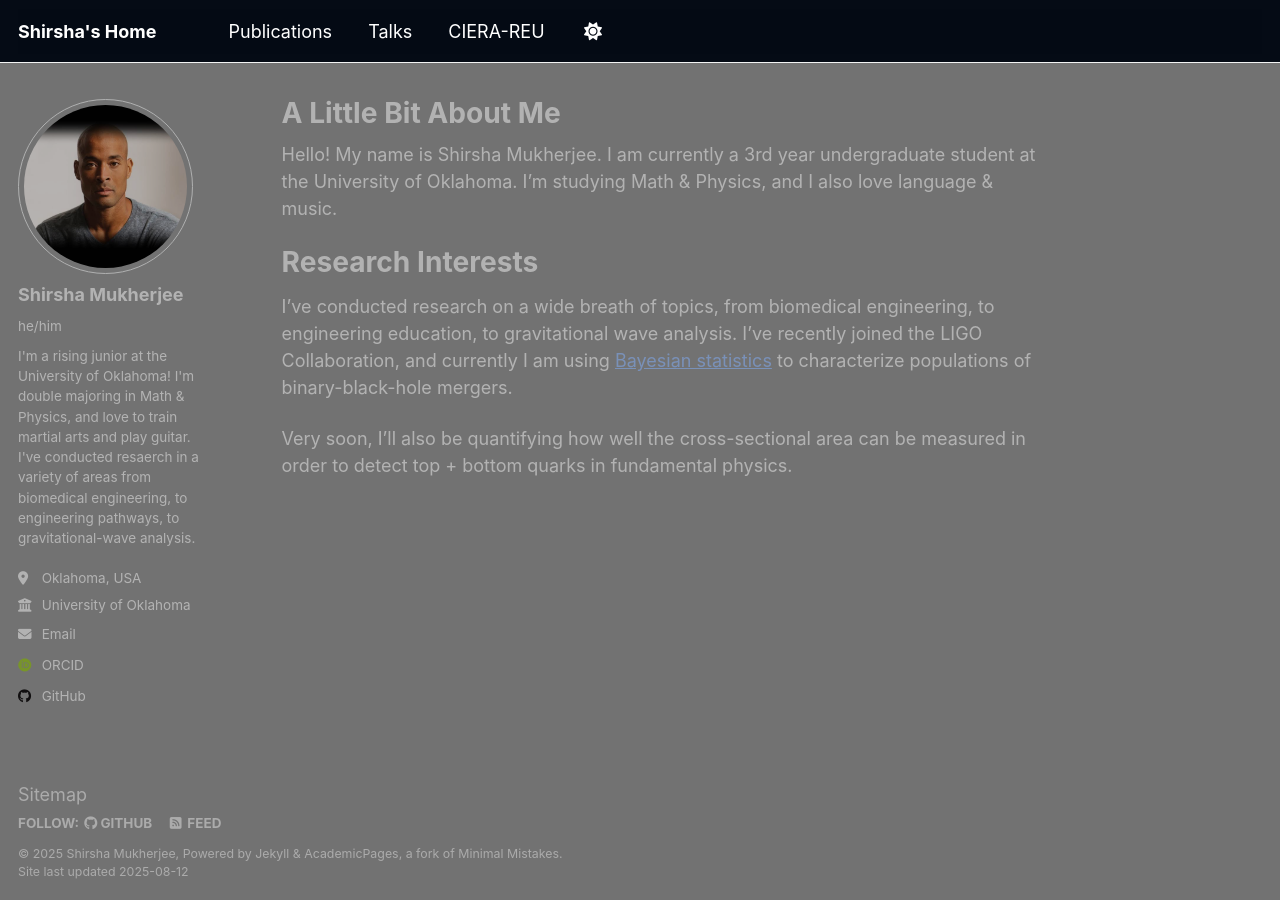
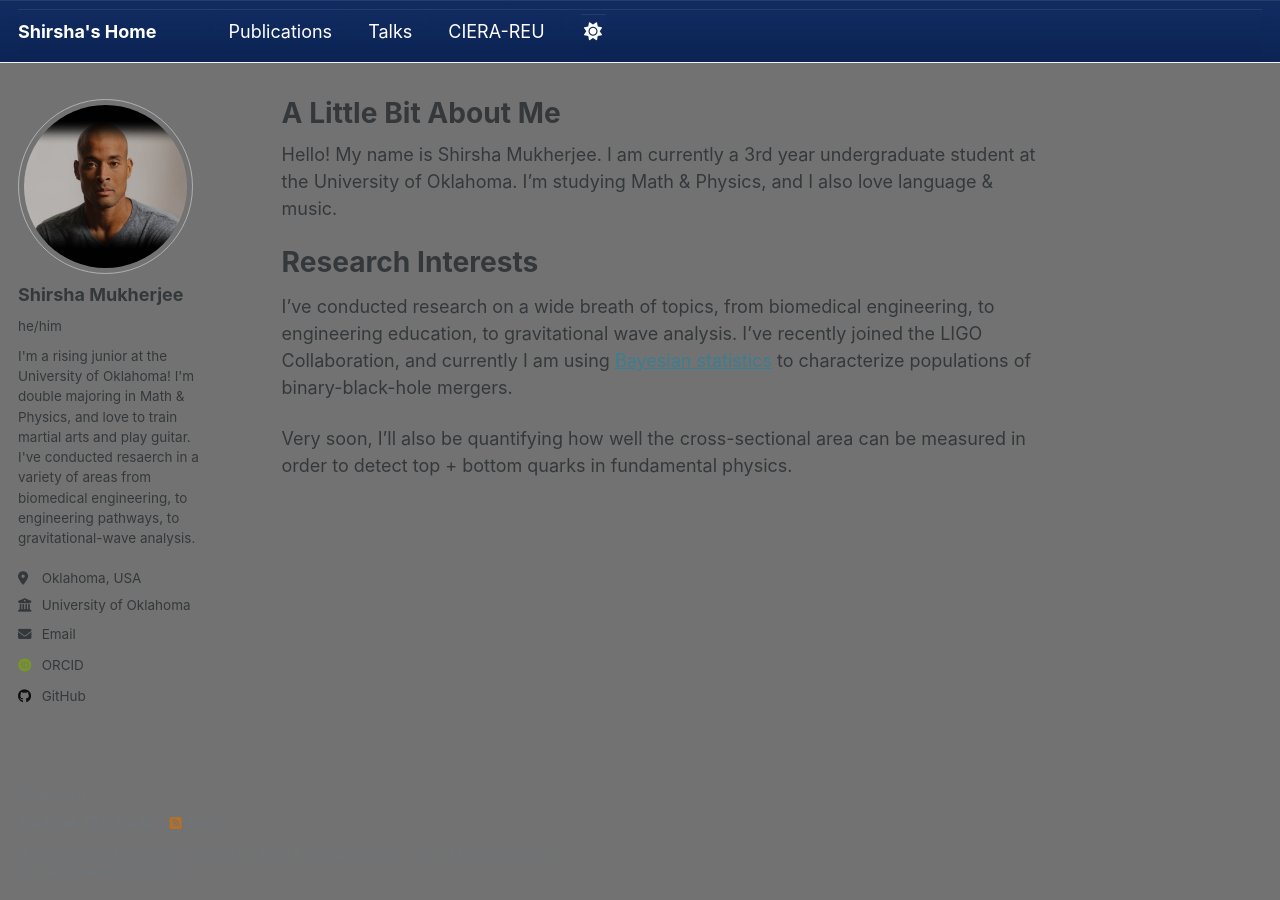
Before and after one commit to shirshamukherjee/projectfrthistime, a Jekyll site: the page built from _pages/about.md, in a window 1280 px wide. Built offline with Jekyll 4.4.1, drawn with Linux system fonts in a browser that asks for light colours; some web fonts are replaced; a script that is not in the unit is left out.

Commit message:
hopefully changed the bar to be blue instead of black

```diff
--- a/assets/css/main.scss
+++ b/assets/css/main.scss
@@ -84,66 +84,10 @@ html::after {
   border: 0 !important;
 }
 
-/* === NAV BAR (masthead) — let background show, no separators === */
-.masthead,
-.masthead__inner-wrap,
-.greedy-nav,
-.greedy-nav .visible-links,
-.greedy-nav .hidden-links {
-  background: transparent !important;
-  box-shadow: none !important;
-  border: 0 !important;
-}
-.masthead,
-.page__footer {
-  border-top: 0 !important;
-  border-bottom: 0 !important;
-}
-.masthead::before,
-.greedy-nav::before,
-.initial-content::before,
-.page::before,
-.page__inner-wrap::before,
-.page__content::before,
-.page__footer::before {
-  content: none !important;          /* removes those thin hairline rules */
-}
+/* Deep-space BLUE nav (semi-opaque, blends with starfield) */
+$nav-blue-top: rgba(18, 44, 96, 0.92);   // slightly brighter blue
+$nav-blue-btm: rgba(12, 36, 84, 0.88);   // deeper blue
 
-/* === LEGIBILITY TWEAKS (optional, but helpful over images) === */
-/* Make nav links readable on dark/varied backgrounds */
-.masthead a,
-.greedy-nav a { color: #fff; }
-.greedy-nav a:hover { opacity: .85; }
-
-/* Body text color on image (adjust if your stars are very bright) */
-body { color: rgba(255,255,255,0.92); }
-a { color: #a8c8ff; }                 /* accessible blue on dark bg */
-a:hover { color: #d6e4ff; }
-
-/* Cards/boxed components sometimes have their own bg — neutralize them */
-blockquote,
-.notice,
-.highlight,
-code,
-pre,
-.table-wrapper,
-.btn,
-.button,
-.card,
-.feature__item {
-  background: rgba(0,0,0,0.25) !important;  /* faint panel for readability */
-  border: 0 !important;
-  box-shadow: none !important;
-}
-
-/* Footer text a bit dimmer than body text */
-.page__footer,
-.page__footer * { color: rgba(255,255,255,0.8) !important; }
-
-/* If any page still shows a stray line, it’s likely a 1px border on a unique class:
-   Inspect in DevTools, then add that selector above with `border:0; box-shadow:none; background:transparent;` */
-
-/* Deep blue-black nav bar */
 .masthead,
 .masthead__inner-wrap,
 .masthead__menu,
@@ -157,19 +101,26 @@ pre,
 .greedy-nav .visible-links li,
 .greedy-nav .hidden-links,
 .greedy-nav .hidden-links li {
-  background: rgba(5, 10, 20, 0.9) !important; /* deep navy with 90% opacity */
+  background: linear-gradient(180deg, $nav-blue-top 0%, $nav-blue-btm 100%) !important;
   border: 0 !important;
-  box-shadow: none !important;
   border-radius: 0 !important;
+  box-shadow: 0 1px 0 rgba(255,255,255,0.08) inset !important; /* subtle divider */
+  backdrop-filter: saturate(120%) blur(2px); /* optional; remove if you dislike blur */
 }
 
-/* Remove any pseudo-element strips */
+/* remove any theme hairlines */
+.masthead::before,
+.greedy-nav::before,
 .masthead__menu::before,
 .masthead__menu::after,
 .greedy-nav .visible-links::before,
-.greedy-nav .visible-links::after {
-  content: none !important;
-}
+.greedy-nav .visible-links::after { content: none !important; }
+
+/* link colors on the blue */
+.masthead a,
+.greedy-nav a { color: #eaf2ff !important; }
+.greedy-nav a:hover { color: #ffffff !important; opacity: 1; }
+
 
 /* Nav text color */
 .masthead a,
```
